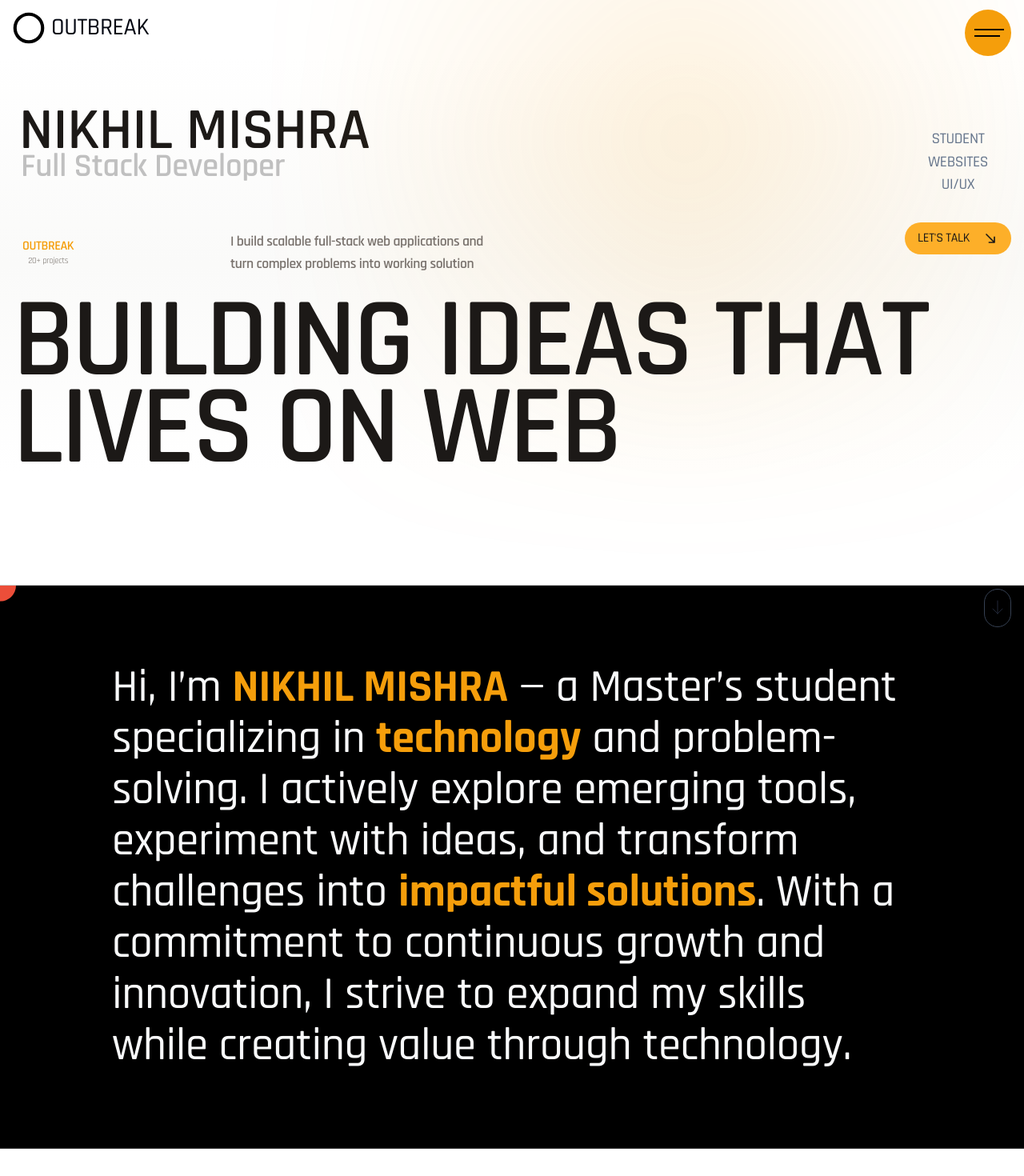
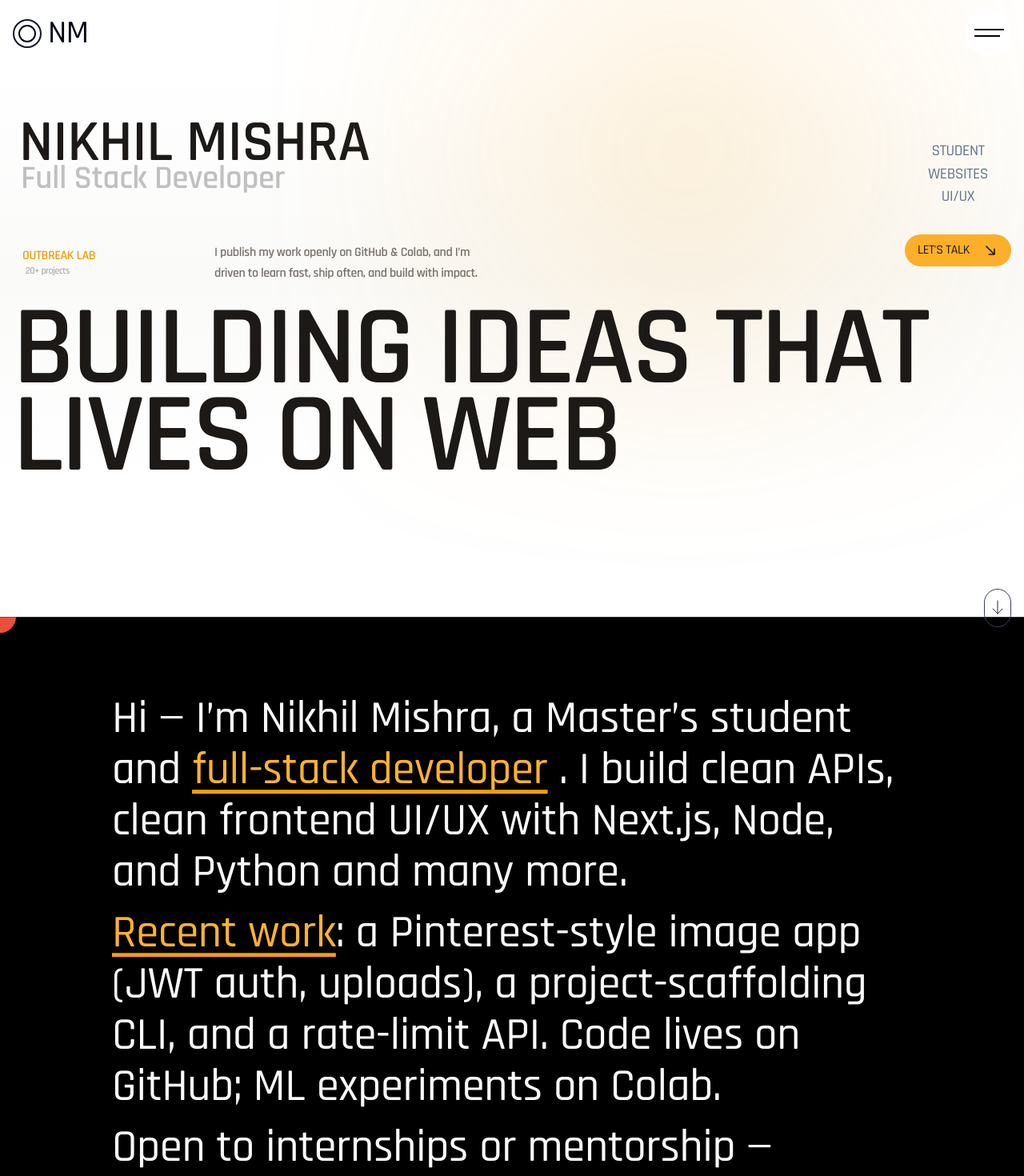
Before and after one commit to OutBreak778/nikhil-mishra-portfolio, a Next.js app: page / in a window 1280 px wide. Shown: the top 1470 px of the page at 80% size. Built offline with nearby package versions, Linux system fonts and the light colour scheme.

Commit message:
changes in UI

```diff
--- a/app/layout.tsx
+++ b/app/layout.tsx
@@ -3,6 +3,8 @@ import { Geist, Rajdhani } from "next/font/google";
 import AnimateTransition from "@/components/AnimateTransition";
 import Navbar from "@/components/Navbar";
 import "./globals.css";
+import Footer from "@/components/Footer";
+import Script from "next/script";
 
 const geistSans = Geist({
   variable: "--font-geist-sans",
@@ -15,10 +17,37 @@ const outfit = Rajdhani({
 });
 
 export const metadata: Metadata = {
-  title: "Nikhil Mishra",
-  description: "Generated by Nikhil Mishra",
+  title: "Nikhil Mishra | Portfolio",
+  description:
+    "Master's student in MCA, building full-stack apps & AI/ML projects.",
   icons: {
     icon: "/logo.svg",
+  },
+  metadataBase: new URL("https://www.nikhil-mishra-portfolio.vercel.app"),
+
+  openGraph: {
+    title: "Nikhil Mishra | Portfolio",
+    description: "Check out my projects in Full-stack development, AI & ML.",
+    url: "https://nikhil-mishra-portfolio.vercel.app",
+    siteName: "Nikhil Mishra",
+    images: [
+      {
+        url: "/og-image.png", // put in public folder
+        width: 1200,
+        height: 630,
+        alt: "Nikhil Mishra Portfolio Preview",
+      },
+    ],
+    locale: "en_US",
+    type: "website",
+  },
+  twitter: {
+    card: "summary_large_image",
+    title: "Nikhil Mishra | Portfolio",
+    description:
+      "Student portfolio showcasing 20+ projects in full-stack & AI/ML.",
+    images: ["/og-image.png"],
+    creator: "@outbreak778", // optional
   },
 };
 
@@ -29,13 +58,36 @@ export default function RootLayout({
 }>) {
   return (
     <html lang="en">
+      <head>
+        <Script
+          id="ld-json"
+          type="application/ld+json"
+          dangerouslySetInnerHTML={{
+            __html: JSON.stringify({
+              "@context": "https://schema.org",
+              "@type": "Person",
+              name: "Nikhil Mishra",
+              url: "https://nikhil-mishra-portfolio.vercel.app",
+              sameAs: [
+                "https://github.com/nikhil",
+                "https://linkedin.com/in/nikhil",
+              ],
+              jobTitle: "Master's Student | Full-Stack & AI/ML Enthusiast",
+              worksFor: {
+                "@type": "CollegeOrUniversity",
+                name: "Sandip University",
+              },
+            }),
+          }}
+        />
+      </head>
       <body
         className={`${geistSans.variable} antialiased tracking-tight min-h-screen ${outfit.className}`}
       >
         <AnimateTransition>
           <Navbar />
-
           {children}
+          <Footer />
         </AnimateTransition>
       </body>
     </html>
--- a/app/page.tsx
+++ b/app/page.tsx
@@ -3,7 +3,6 @@ import InfiniteScrollText from "@/components/InfiniteScrollText";
 import About from "@/components/About";
 import Skills from "@/components/Skills";
 import ProjectPage from "@/components/ProjectPage";
-import Footer from "@/components/Footer";
 
 export default function page() {
   return (
@@ -14,7 +13,6 @@ export default function page() {
       <ProjectPage />
       <InfiniteScrollText />
       <Skills />
-      <Footer />
     </div>
     </>
 
--- a/components/About.tsx
+++ b/components/About.tsx
@@ -54,20 +54,23 @@ const About = () => {
           technical expertise with creative problem-solving to craft seamless
           and engaging digital experiences. My projects emphasize engineering
           precision and user-focused design—delivering solutions that are
-          efficient, scalable, and intuitive.
+          efficient, scalable and intuitive. I’m eager to learn new toolkit, learning and building new products
+          that push both usability and performance further.
         </p>
       </motion.div>
       <div className="w-full text-4xl md:text-[57px] md:leading-16 h-full md:px-2 px-6 flex items-center justify-center cursor-context-menu">
         <p className="w-[1000px] font-medium md:mt-0 py-24">
-          Hi, I’m{" "}
-          <span className="text-[#F59E0B] font-bold">NIKHIL MISHRA</span> — a
-          Master’s student specializing in{" "}
-          <span className="text-[#F59E0B] font-bold">technology</span> and
-          problem-solving. I actively explore emerging tools, experiment with
-          ideas, and transform challenges into{" "}
-          <span className="text-[#F59E0B] font-bold">impactful solutions</span>.
-          With a commitment to continuous growth and innovation, I strive to
-          expand my skills while creating value through technology.
+          Hi — I’m Nikhil Mishra, a Master’s student and  <span className="text-[#ffb22d] underline underline-offset-8 decoration-[#F59E0B]">full-stack developer</span> . I
+          build clean APIs, clean frontend UI/UX with Next.js, Node, and Python and many more.{" "}
+          <span className="block mt-3">
+            <span className="text-[#ffb22d] underline underline-offset-8 decoration-[#F59E0B]">Recent work</span>: a Pinterest-style image app (JWT auth, uploads), a
+            project-scaffolding CLI, and a rate-limit API. Code lives on GitHub;
+            ML experiments on Colab.
+          </span>{" "}
+          <span className="block mt-3">
+            {" "}
+            Open to internships or mentorship — <br />let’s connect, build and ship.
+          </span>
         </p>
       </div>
     </div>
--- a/components/Footer.tsx
+++ b/components/Footer.tsx
@@ -61,6 +61,7 @@ const Footer = () => {
                 src="/github-logo.svg"
                 height={20}
                 width={20}
+                loading="lazy"
                 className="bg-white p-[2px] rounded-[3px]"
                 alt="linkedin"
               />
@@ -73,6 +74,7 @@ const Footer = () => {
               <Image
                 src="/linked.svg"
                 height={20}
+                loading="lazy"
                 width={20}
                 className="bg-white p-[2px] rounded-[3px]"
                 alt="linkedin"
@@ -82,6 +84,7 @@ const Footer = () => {
             <Link href="https://leetcode.com/u/OutBreak_code01/" target="_blank">
             <Image
               alt="leetcode"
+                loading="lazy"
               src="/leetcode.svg"
               className="bg-white p-[2px] rounded-[3px]"
               height={20}
--- a/components/HeroPage.tsx
+++ b/components/HeroPage.tsx
@@ -2,7 +2,6 @@
 
 import { useEffect } from "react";
 import { gsap } from "gsap";
-import { MagneticCursor } from "./MagneticCursor";
 
 const IntroAnimation = () => {
   useEffect(() => {
@@ -17,20 +16,18 @@ const IntroAnimation = () => {
         stagger: 0.2,
         ease: "power3.out",
       });
-
     });
 
     return () => ctx.revert(); // ✅ kills all animations on unmount
   }, []);
 
   return (
+    <>
       <div className="flex flex-col justify-between w-full overflow-hidden items-start bg-gradient-to-b from-white via-[#FAFAF9] to-white text-[#222939]">
         <div className="flex flex-col mt-10">
-        <MagneticCursor>
           <div className="textRef text-[clamp(3rem,5.7vw,7rem)] text-[#1C1917] font-semibold ml-6">
             NIKHIL MISHRA
           </div>
-        </MagneticCursor>
           <div className="textRef ml-6.5 text-[clamp(1.7rem,3.2vw,5rem)] font-semibold text-[#c0c0c0] -mt-6 md:-mt-7 lg:-mt-10">
             Full Stack Developer
           </div>
@@ -42,13 +39,15 @@ const IntroAnimation = () => {
           <div className="flex flex-row items-center justify-between w-full">
             <div className="flex flex-col md:flex-row w-full justify-between px-4 ">
               <div className="flex textRef flex-row w-full md:w-1/2 items-center px-3 justify-between gap-x-8 md:gap-x-12">
-              <div className="flex flex-col items-center text-[#78716C]">
-                <span className="font-semibold text-[#F59E0B] leading-tight">OUTBREAK</span>
-                <span className="text-[11px]">20+ projects</span>
+                <div className="flex flex-col items-start text-[#78716C]">
+                  <span className="font-semibold text-[#F59E0B] leading-tight">
+                    OUTBREAK LAB
+                  </span>
+                  <span className="text-[12px] ml-1">20+ projects</span>
                 </div>
-              <div className="flex flex-col text-[#78716C] items-center w-full md:w-[340px] font-semibold leading-relaxed text-[clamp(0.85rem,1.5vw,1.1rem)]">
-                I build scalable full-stack web applications and turn complex
-                problems into working solution
+                <div className="flex flex-col text-[#78716C] items-center w-full md:w-[360px] font-semibold leading-relaxed text-[clamp(0.85rem,1.5vw,1rem)]">
+                  I publish my work openly on GitHub & Colab, and I’m driven to
+                  learn fast, ship often, and build with impact.
                 </div>
               </div>
 
@@ -105,6 +104,7 @@ const IntroAnimation = () => {
           </svg>
         </div>
       </div>
+    </>
   );
 };
 
--- a/components/Modal.tsx
+++ b/components/Modal.tsx
@@ -16,7 +16,7 @@ interface ModalProps {
     description?: string;
     images: string[];
     tags?: string[];
-    github?: string;
+    github?: string | null;
     demo?: string | null;
     featured?: boolean;
   }[];
@@ -100,6 +100,8 @@ export default function Modal({ modal, projects }: ModalProps) {
                   src={project.images[0]}
                   width={260}
                   height={0}
+                loading="lazy"
+
                   alt={"img"}
                   className="h-auto object-cover"
                 />
--- a/components/Navbar.tsx
+++ b/components/Navbar.tsx
@@ -6,7 +6,7 @@ import React, { useEffect, useState } from "react";
 import NavRoute from "./NavRoute";
 import Link from "next/link";
 import { cn } from "@/lib/utils";
-import { MagneticCursor } from "./MagneticCursor";
+import { Circle } from "lucide-react";
 
 const Navbar = () => {
   const [isActive, setIsActive] = useState<boolean>(false);
@@ -27,38 +27,26 @@ const Navbar = () => {
     return () => ctx.revert(); // ✅ kills all animations on unmount
   }, []);
   return (
-    <div className="flex justify-between px-4 py-3">
+    <header className="flex justify-between px-4 py-3">
       <Link href="/" className="navRef flex justify-center items-center gap-2">
         <div className="flex">
-          <svg
-            xmlns="http://www.w3.org/2000/svg"
-            width="40"
-            height="40"
-            viewBox="0 0 58 58"
-          >
-            <circle
-              cx="29"
-              cy="29"
-              r="25"
-              stroke="black"
-              strokeWidth="6"
-              fill="none"
-            />
-          </svg>
+          <div className="w-9 h-9 flex items-center justify-center text-4xl font-sans p-1 border-[2.3px] border-gray-900 rounded-full">
+            <Circle className="w-8 h-8" />
           </div>
-        <p className={`font-medium text-[30px]`}>OUTBREAK</p>
+        </div>
+        <p className={`font-medium text-[40px]`}>NM</p>
       </Link>
       <div
         onClick={() => setIsActive(!isActive)}
-        className={cn("navRef flex fixed right-4 flex-col group cursor-pointer rounded-full items-center justify-center md:w-[58px] w-12 h-12 md:h-[58px] z-40 bg-[#F59E0B]" )}
+        className={cn(
+          "flex fixed right-4 flex-col group cursor-pointer rounded-full items-center justify-center md:w-[58px] w-12 h-12 md:h-[58px] bg-[#fff]", isActive ? "z-40" : "z-30 delay-[450ms]"
+        )}
       >
-        <MagneticCursor>
         <svg
           xmlns="http://www.w3.org/2000/svg"
           width="40"
           height="20"
           viewBox="0 0 34 20"
-
           stroke="white"
         >
           <line
@@ -84,10 +72,9 @@ const Navbar = () => {
             }`}
           />
         </svg>
-      </MagneticCursor>
       </div>
       <AnimatePresence mode="wait">{isActive && <NavRoute />}</AnimatePresence>
-    </div>
+    </header>
   );
 };
 
--- a/components/ProjectPage.tsx
+++ b/components/ProjectPage.tsx
@@ -9,6 +9,7 @@ import Link from "next/link";
 import project from "../lib/project.json";
 import Modal from "./Modal";
 import { MagneticCursor } from "./MagneticCursor";
+// import { MagneticCursor } from "./MagneticCursor";
 
 const ProjectPage = () => {
   const [modal, setModal] = useState({ isActive: false, index: 0 });
@@ -37,19 +38,15 @@ const ProjectPage = () => {
   }, []);
 
   return (
-    <div className="w-full relative h-auto text-[#1c1c1c] py-12 overflow-y-hidden mt-48">
-      {/* <span className="font-semibold text-gray-900 w-full text-end rounded-full px-8">
-        PROJECTS
-        </span> */}
-        <div className="absolute max-w-6xl mx-auto right-[155px]">
-      <MagneticCursor>
-          <div className="bg-[#F59E0B] h-48 w-48 rounded-full flex items-center justify-center text-[40px] font-semibold text-white">
+    <div className="w-full h-auto mt-44 text-[#1c1c1c] py-4 overflow-y-hidden">
+      <div className="lg:text-[82px] md:text-end text-6xl md:text-7xl my-24 text-center md:px-2 max-w-6xl mx-auto flex justify-center md:justify-end mt-8">
+        <MagneticCursor>
+          <span className="bg-[#F59E0B] cursor-context-menu h-48 w-48 rounded-full flex items-center justify-center text-[40px] font-semibold text-white">
             PROJECTS
-          </div>
-      </MagneticCursor>
-        </div>
-
-      <div className="mt-64 divide-y-2 max-w-6xl mx-auto border-t-2 py-2 divide-gray-300/80">
+          </span>
+        </MagneticCursor>
+      </div>
+      <div className="mt-12 divide-y-2 max-w-6xl mx-auto border-t-2 py-2 divide-gray-300/80">
         <p className="divide-none border-none -mt-12 text-xl text-muted-foreground ml-12">
           Recent Works
         </p>
@@ -64,16 +61,16 @@ const ProjectPage = () => {
         ))}
         <Modal modal={modal} projects={project} />
 
-        <div className="flex items-end justify-end text-5xl my-20 md:-mr-24 mr-4 group">
+        <div className="flex items-end justify-end text-4xl mb-20 mt-12 md:-mr-24 mr-4 group">
           <Link
             href="/projects"
             className="flex group-hover:scale-105 transition-all duration-200"
           >
-            VIEW MORE
+            ALL PROJECTS
             <svg
               viewBox="0 0 24 24"
               fill="none"
-              className="w-12 h-12 ml-4"
+              className="w-10 h-10 ml-4"
               xmlns="http://www.w3.org/2000/svg"
             >
               <path
--- a/components/Skills.tsx
+++ b/components/Skills.tsx
@@ -2,14 +2,15 @@ import { cn } from "@/lib/utils";
 import React from "react";
 const Skills = () => {
   return (
-    <div className="max-w-[90rem] w-full mx-auto mt-24 mb-10 px-6 pb-12"> {/* PB keeps footer safe */}
+    <div className="max-w-[90rem] w-full mx-auto mt-24 mb-10 px-6 pb-12">
+      {" "}
+      {/* PB keeps footer safe */}
       <div>
         <h1 className="uppercase text-6xl font-semibold">My Skills</h1>
         <p className="text-muted-foreground text-xl font-medium -mt-2 mb-4">
           From UI to backend, AI experiments to real-world websites
         </p>
       </div>
-
       {/* TOP ROW: 3-column bento — use auto-rows so each column cell equals height */}
       <div className="grid grid-cols-1 md:grid-cols-3 gap-3 md:[grid-auto-rows:1fr] mb-3">
         <CardWrapper hover="hover:bg-red-500/80 hover:text-white">
@@ -66,7 +67,6 @@ const Skills = () => {
           />
         </CardWrapper>
       </div>
-
       {/* BOTTOM ROW: 2-column row — also equalized heights with auto-rows */}
       <div className="grid grid-cols-1 md:grid-cols-2 gap-3 md:[grid-auto-rows:1fr]">
         <CardWrapper hover="hover:bg-violet-500/70 hover:text-white">
@@ -94,7 +94,7 @@ const Skills = () => {
 
         <CardWrapper hover="hover:bg-blue-500/70 hover:text-white">
           <SkillCards
-            title="AI & ML (learning)"
+            title="AI & ML — Projects & Experiments"
             skills={[
               "python",
               "Pandas",
@@ -103,7 +103,10 @@ const Skills = () => {
               "Computer vision",
               "Model Training",
             ]}
-            expandedDetails={["Still in Learning phase..."]}
+            expandedDetails={[
+              "Simple Image Classifier — build it on google colab to classify the person image happy or not",
+              "Data preprocessing scripts & EDA — GitHub",
+            ]}
           />
         </CardWrapper>
       </div>
```
Also changed, not shown: components/ProjectCard.tsx (+55 -19 lines). Lines whose indentation alone changed are shown as unchanged.
